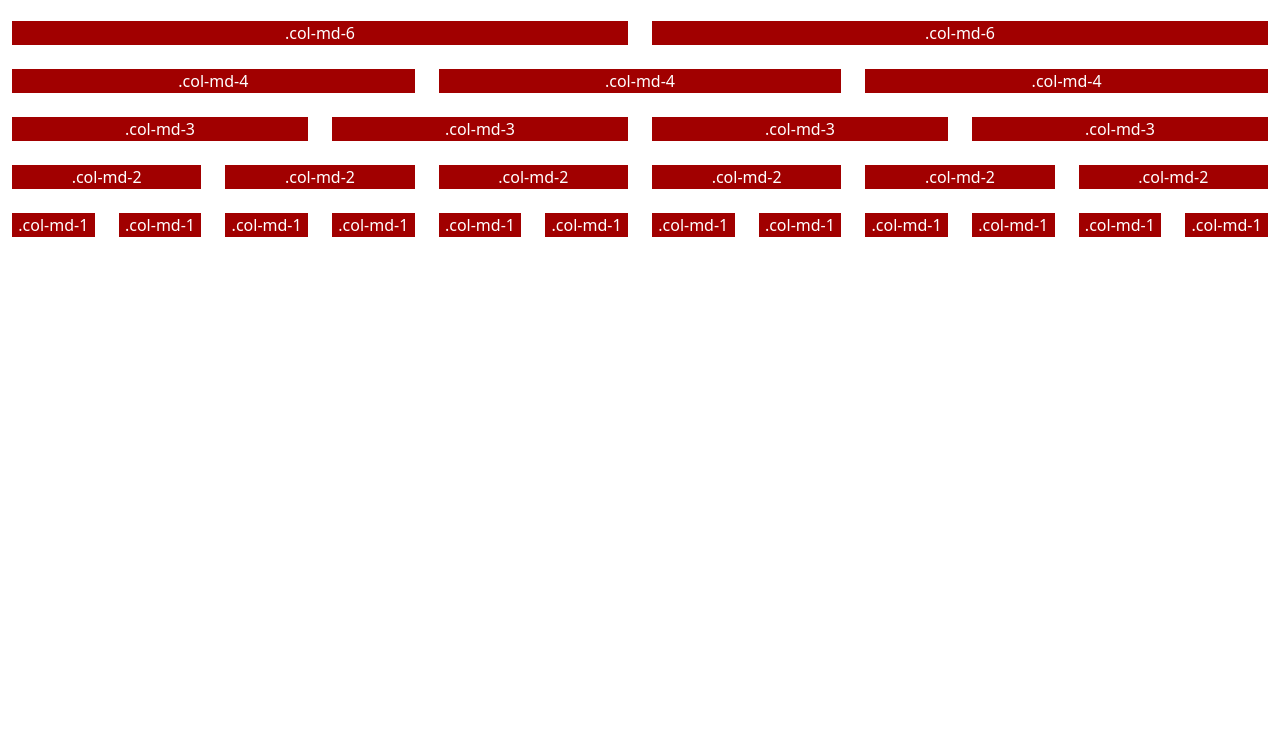
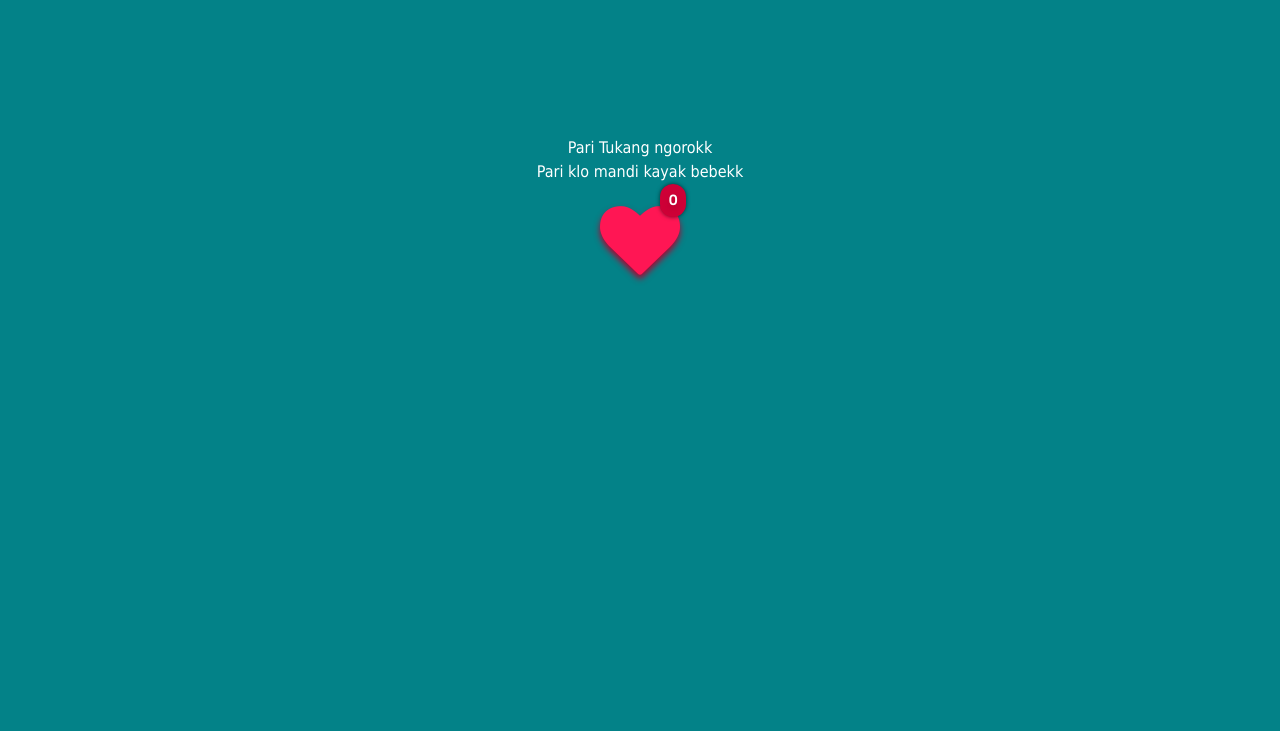
Before and after one commit to differentheavenn/test.github.io, a plain HTML site: page index.html in a window 1280 px wide. Shown: the part 69-800 px from the top of the page. Drawn offline with nearby package versions, Linux system fonts and the light colour scheme.

Commit message:
Update index.html

```diff
--- a/index.html
+++ b/index.html
@@ -1,132 +1,41 @@
-<!doctype html>
-<html>
-<head>
-	<meta charset="utf-8">
-	<meta name="viewport" content="width=device-width, initial-scale=1, shrink-to-fit=no">
+<!DOCTYPE html>
+<html lang="en" >
+  <head>
+    <title>Pari tukang ngorokk</title>
+    <!-- Required meta tags -->
+    <meta charset="utf-8"/>
+    <meta name="viewport" content="width=device-width, initial-scale=1, minimum-scale=1, maximum-scale=1, user-scalable=yes"/>
+
+    <!-- Bootstrap CSS -->
     <link href="https://cdn.jsdelivr.net/npm/bootstrap@5.1.3/dist/css/bootstrap.min.css" rel="stylesheet" integrity="sha384-1BmE4kWBq78iYhFldvKuhfTAU6auU8tT94WrHftjDbrCEXSU1oBoqyl2QvZ6jIW3" crossorigin="anonymous">
-    <style>.bg-primary{background-color: rgb(161, 0, 0) !important; }</style>
-	<title>Grid System Bootstrap</title>
+
+    <!-- font family mr dafoe -->
+    <link href="https://fonts.googleapis.com/css?family=Mr+Dafoe" rel="stylesheet">
+    <link rel='stylesheet' href='https://cdnjs.cloudflare.com/ajax/libs/font-awesome/4.7.0/css/font-awesome.min.css'>
+    <style>
+      @import url(https://fonts.googleapis.com/css?family=Rubik);.love .up,.love::after{margin:auto;transition:.5s cubic-bezier(.76, .76, .05, .98)}body{font-family:Rubik,sans-serif}.container{position:"";top:0;bottom:0;left:0;right:0;margin:auto;display:flex;justify-content:center;align-items:center;background-color:#038288}.love{font-size:80px;position:relative;display:inline-block;color:#ff1654;top:-2px;transition:.2s;text-shadow:0 4px 6px #af002f;cursor:pointer}.love::after{content:attr(data-count);position:absolute;top:2px;right:-6px;font-size:14px;background-color:#ce0037;border-radius:400px;color:#fff;padding:4px;font-weight:600;min-width:26px;min-height:26px;text-align:center;line-height:1.8;box-shadow:0 0 4px rgba(0,0,0,.6)}.love .up,.love .up::after{position:absolute;right:0;width:10px}.love.active{top:0;text-shadow:0 2px 2px #af002f}.love.active::after{top:-6px}.love .up{height:50px;top:0;bottom:0;transform:rotate(60deg);opacity:1;z-index:-1}.love .up::after{content:"";left:0;height:10px;background-color:#ff0c4d;bottom:-10px;z-index:-2;border-radius:200px}.love .up.rotate{transform:rotate(-180deg)}
+    </style>
+
 </head>
+
 <body>
-	<div class="container-fluid">
-		<center>
-			<h3>Grid System Bootstrap</h3>
-		</center>
-		<div class="row">
-			<div class="col-md-12">
-				<div class="bg-primary text-center text-white">.col-md-12</div>
-				<br/>
-			</div>
-			<div class="col-md-6">
-				<div class="bg-primary text-center text-white">.col-md-6</div>
-				<br/>
-			</div>
-			<div class="col-md-6">
-				<div class="bg-primary text-center text-white">.col-md-6</div>
-				<br/>
-			</div>
-			<div class="col-md-4">
-				<div class="bg-primary text-center text-white">.col-md-4</div>
-				<br/>
-			</div>
-			<div class="col-md-4">
-				<div class="bg-primary text-center text-white">.col-md-4</div>
-				<br/>
-			</div>
-			<div class="col-md-4">
-				<div class="bg-primary text-center text-white">.col-md-4</div>
-				<br/>
-			</div>
-			<div class="col-md-3">
-				<div class="bg-primary text-center text-white">.col-md-3</div>
-				<br/>
-			</div>
-			<div class="col-md-3">
-				<div class="bg-primary text-center text-white">.col-md-3</div>
-				<br/>
-			</div>
-			<div class="col-md-3">
-				<div class="bg-primary text-center text-white">.col-md-3</div>
-				<br/>
-			</div>
-			<div class="col-md-3">
-				<div class="bg-primary text-center text-white">.col-md-3</div>
-				<br/>
-			</div>
-			<div class="col-md-2">
-				<div class="bg-primary text-center text-white">.col-md-2</div>
-				<br/>
-			</div>
-			<div class="col-md-2">
-				<div class="bg-primary text-center text-white">.col-md-2</div>
-				<br/>
-			</div>
-			<div class="col-md-2">
-				<div class="bg-primary text-center text-white">.col-md-2</div>
-				<br/>
-			</div>
-			<div class="col-md-2">
-				<div class="bg-primary text-center text-white">.col-md-2</div>
-				<br/>
-			</div>
-			<div class="col-md-2">
-				<div class="bg-primary text-center text-white">.col-md-2</div>
-				<br/>
-			</div>
-			<div class="col-md-2">
-				<div class="bg-primary text-center text-white">.col-md-2</div>
-				<br/>
-			</div>
-			<div class="col-md-1">
-				<div class="bg-primary text-center text-white">.col-md-1</div>
-				<br/>
-			</div>
-			<div class="col-md-1">
-				<div class="bg-primary text-center text-white">.col-md-1</div>
-				<br/>
-			</div>
-			<div class="col-md-1">
-				<div class="bg-primary text-center text-white">.col-md-1</div>
-				<br/>
-			</div>
-			<div class="col-md-1">
-				<div class="bg-primary text-center text-white">.col-md-1</div>
-				<br/>
-			</div>
-			<div class="col-md-1">
-				<div class="bg-primary text-center text-white">.col-md-1</div>
-				<br/>
-			</div>
-			<div class="col-md-1">
-				<div class="bg-primary text-center text-white">.col-md-1</div>
-				<br/>
-			</div>
-			<div class="col-md-1">
-				<div class="bg-primary text-center text-white">.col-md-1</div>
-				<br/>
-			</div>
-			<div class="col-md-1">
-				<div class="bg-primary text-center text-white">.col-md-1</div>
-				<br/>
-			</div>
-			<div class="col-md-1">
-				<div class="bg-primary text-center text-white">.col-md-1</div>
-				<br/>
-			</div>
-			<div class="col-md-1">
-				<div class="bg-primary text-center text-white">.col-md-1</div>
-				<br/>
-			</div>
-			<div class="col-md-1">
-				<div class="bg-primary text-center text-white">.col-md-1</div>
-				<br/>
-			</div>
-			<div class="col-md-1">
-				<div class="bg-primary text-center text-white">.col-md-1</div>
-				<br/>
-			</div>
-		</div>
-	</div>
-    <script src="https://cdn.jsdelivr.net/npm/bootstrap@5.1.3/dist/js/bootstrap.bundle.min.js" integrity="sha384-ka7Sk0Gln4gmtz2MlQnikT1wXgYsOg+OMhuP+IlRH9sENBO0LRn5q+8nbTov4+1p" crossorigin="anonymous"></script>
+<!-- partial:index.partial.html -->
+<body style="background-color: #038288; padding-top: 16%;">
+  <center><a href="https://toolslite.com/" style="color: #ffffff;font-family: tahoma;text-decoration: none;">Pari Tukang ngorokk</a></center>
+  <center><a href="https://toolslite.com/" style="color: #ffffff;font-family: tahoma;text-decoration: none;">Pari klo mandi kayak bebekk</a></center>
+<div class="container">
+
+  <div class="love" data-count=0>
+    <i class="fa fa-heart"></i>
+  </div>
+</div>
+
+</body>
+<!-- partial -->
+  <script src='https://cdnjs.cloudflare.com/ajax/libs/jquery/3.3.1/jquery.min.js'></script>
+  <script>
+    $(document).ready(function(){$(".love").toArray().forEach(function(a){$(a).on("click",function(){$(this).addClass("active").append("<span class='up'></span>"),$(".up").toArray().forEach(function(b){setTimeout(function(){$(b).addClass("rotate")},1),$(b).animate({opacity:0},300,function(){let b=parseInt($(a).attr("data-count"));$(a).attr("data-count",b+1),$(a).removeClass("active"),$(this).remove()})})})})})
+  </script>
+
 </body>
 </html>
```
